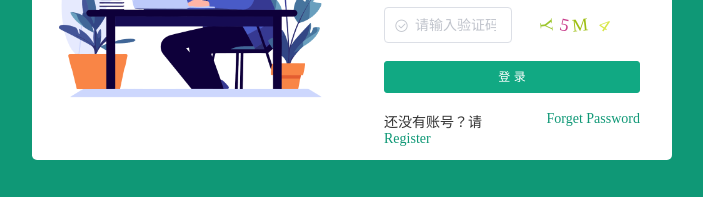
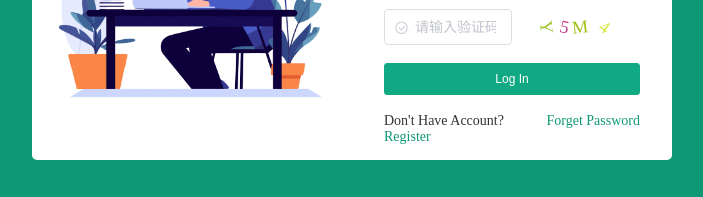
Before and after one commit to jijiezhou/management_sys_proto, a Vue app in the folder vue/: page /login in a window 1280 px wide. Shown: the part 402-599 px from the top of the page, without its empty margins (288-991 px from the left). Built offline with nearby package versions, Linux system fonts and the light colour scheme.

Commit message:
Login.vue

```diff
--- a/vue/src/views/Login.vue
+++ b/vue/src/views/Login.vue
@@ -22,10 +22,10 @@
             </div>
           </el-form-item>
           <el-form-item>
-            <el-button type="primary" style="width: 100%" @click="login">登 录</el-button>
+            <el-button type="primary" style="width: 100%" @click="login">Log In</el-button>
           </el-form-item>
           <div style="display: flex">
-            <div style="flex: 1">还没有账号？请 <span style="color: #0f9876; cursor: pointer" @click="$router.push('/register')">Register</span></div>
+            <div style="flex: 1">Don't Have Account?<span style="color: #0f9876; cursor: pointer" @click="$router.push('/register')">Register</span></div>
             <div style="flex: 1; text-align: right"><span style="color: #0f9876; cursor: pointer" @click="handleForgetPass">Forget Password</span></div>
           </div>
         </el-form>
```
